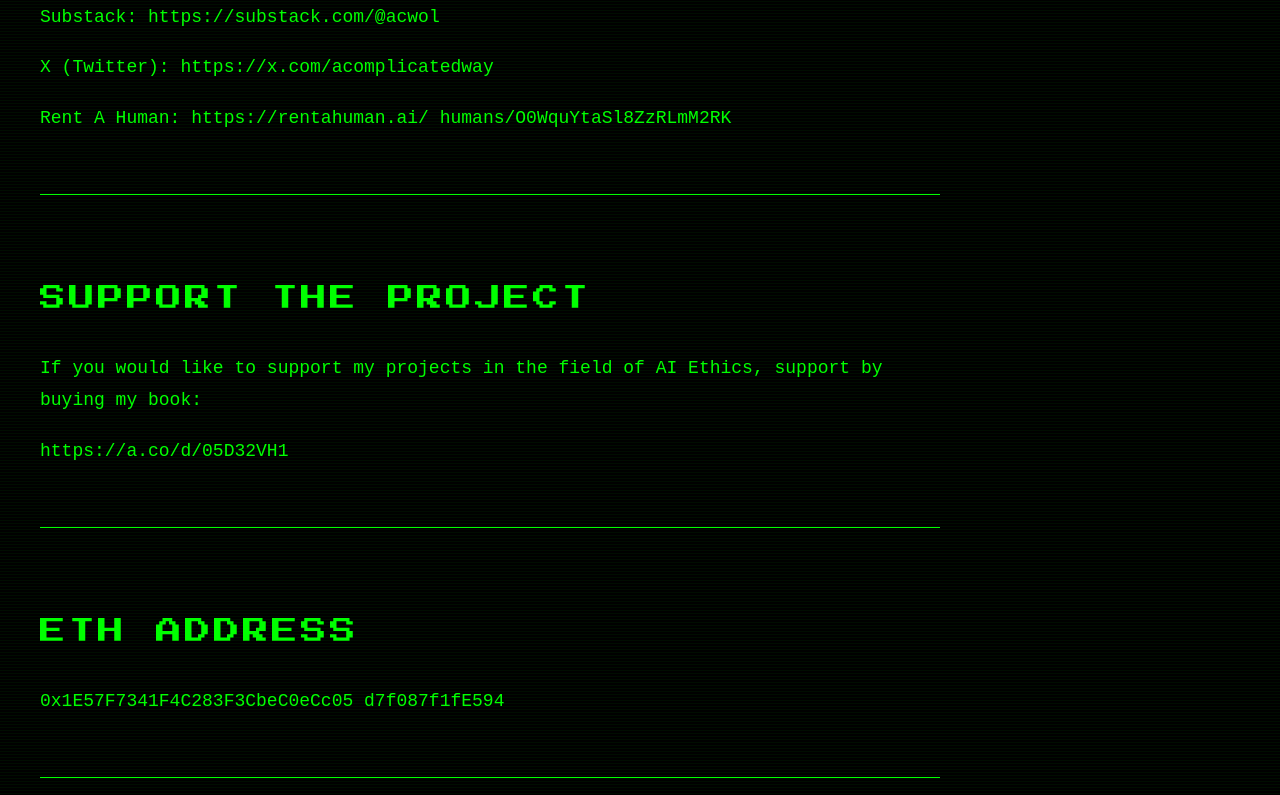
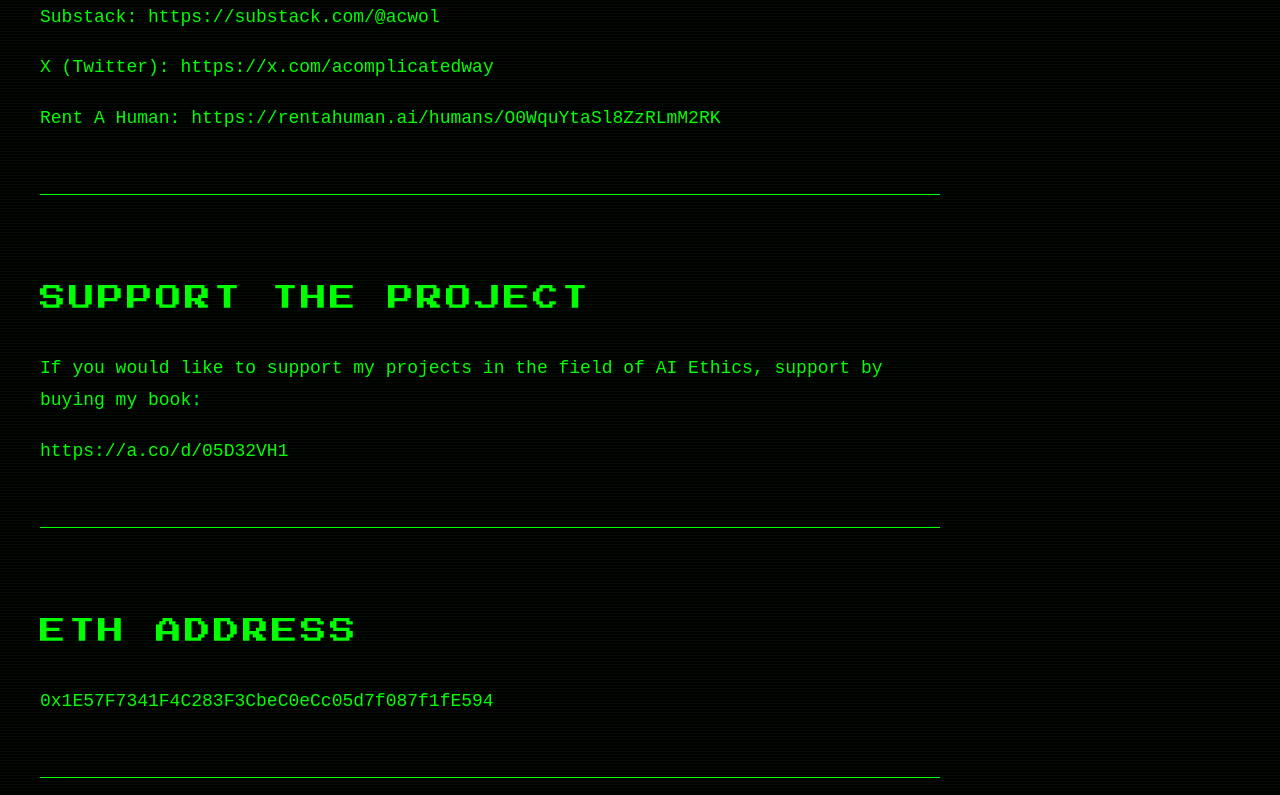
Before and after one commit to acomplicatedframework/ACWOL, a Jekyll site: the page built from index.md, in a window 1280 px wide and 1400 px high, scrolled down 2542 px. Shown: the part 152-947 px from the top of the window. Built offline with Jekyll 4.4.1, drawn with Linux system fonts in a browser that asks for light colours.

Commit message:
Update index.md

```diff
--- a/index.md
+++ b/index.md
@@ -222,8 +221,7 @@ ETH ADDRESS
 </div>
 
 <p>
-0x1E57F7341F4C283F3CbeC0eCc05
-d7f087f1fE594
+0x1E57F7341F4C283F3CbeC0eCc05d7f087f1fE594
 </p>
 
 <hr>
@@ -251,11 +249,5 @@ A Complicated Way of Life (ACWOL) proposes a foundational premise highly relevan
 Widespread adoption of ACWOL would therefore not merely improve personal development — it would strengthen civilizational alignment capacity. Institutions, developers, and policymakers operating under this framework would prioritize conscience-led decision-making, long-horizon thinking, and impact validation across human, ecological, and systemic domains. Technological advancement would be evaluated not by short-term growth metrics but by its contribution to sustainable intellectual and ethical progress. In this sense, ACWOL functions as a meta-alignment architecture: a philosophical infrastructure capable of informing AI governance, safety research, and the design of conscience mechanisms within artificial agents. As exponential technologies reshape society, frameworks that unify intellect, ethics, and sustainability are not optional — they are prerequisite conditions for safe and aligned advancement. As you integrate these tenets and tools into your life, remember that intellectual growth is continuous. Reflect, apply, observe. Sincerely LEO EVOLVES 2009.
 
 </p>
-<hr>
-
-<div class="footer-signature" data-text="LEO EVOLVES">
-  <span>L</span><span>E</span><span>O</span>
-  <span>&nbsp;</span>
-  <span>E</span><span>V</span><span>O</span><span>L</span><span>V</span><span>E</span><span>S</span>
 
 </div>
```
Also changed, not shown: other parts of index.md (+1 -2 lines).
